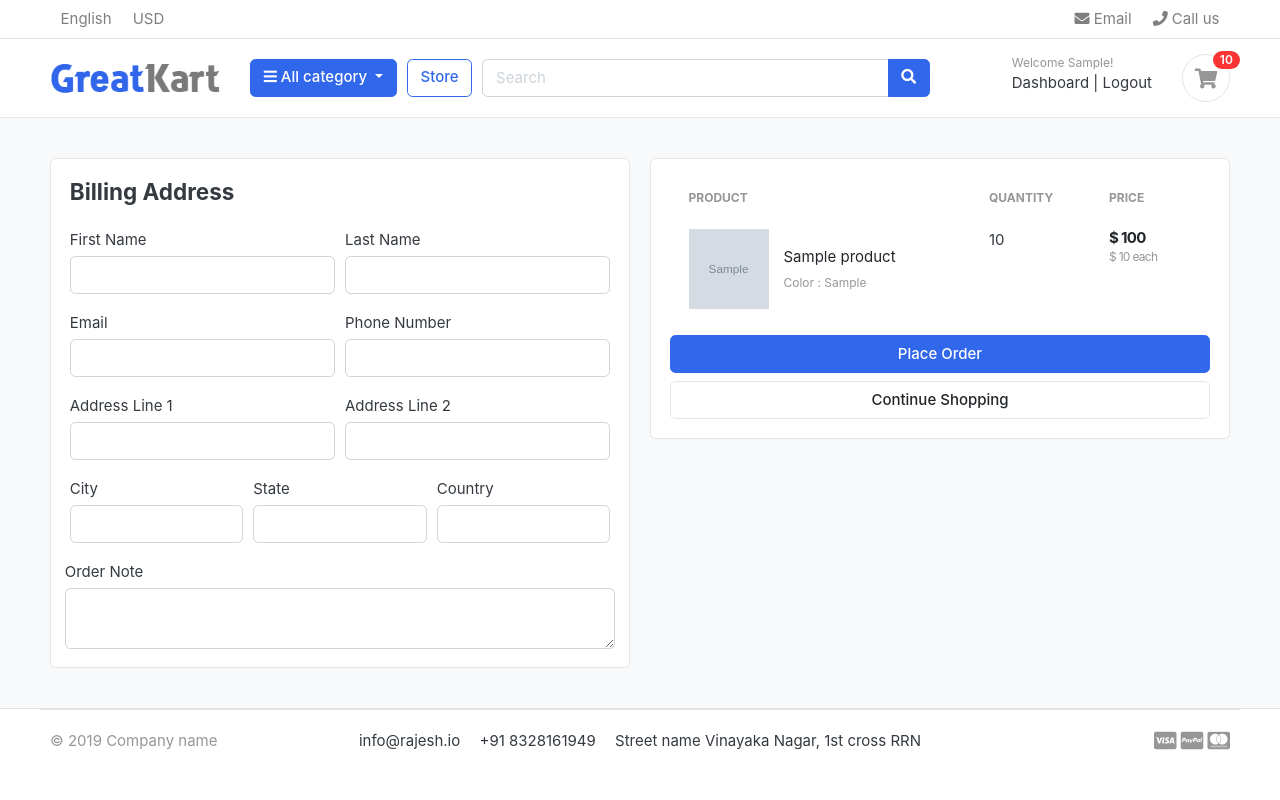
After one commit to Rajeshsingadi/greatkart-django, a Django app: page /cart/checkout/ in a window 1280 px wide. The commit adds this page. Run offline with Django 3.2, Linux system fonts and the light colour scheme; a user stored in the database is signed in; tables that the repository leaves empty hold one stand-in row (values such as "Sample post"); grey boxes marked "Sample" are stand-in pictures; some libraries are stand-ins or nearby versions; some web fonts are replaced.

Commit message:
handled cart and checkout page for users

```diff
--- a/carts/context_processors.py
+++ b/carts/context_processors.py
@@ -9,7 +9,10 @@ def counter(request):
     else:
         try:
             cart = Cart.objects.filter(cart_id=_cart_id(request))
-            cart_items = CartItem.objects.all().filter(cart=cart[:1])
+            if request.user.is_authenticated:
+                cart_items = CartItem.objects.all().filter(user=request.user)
+            else:
+                cart_items = CartItem.objects.all().filter(cart=cart[:1])
             for cart_item in cart_items:
                 cart_count += cart_item.quantity
         except Cart.DoesNotExist:
--- a/carts/models.py
+++ b/carts/models.py
@@ -3,6 +3,7 @@ from django.db import models
 # Create your models here.
 
 from store.models import Product, Variation
+from accounts.models import Account
 
 
 class Cart(models.Model):
@@ -14,9 +15,10 @@ class Cart(models.Model):
 
 
 class CartItem(models.Model):
+    user = models.ForeignKey(Account, on_delete=models.CASCADE, null=True)
     product = models.ForeignKey(Product, on_delete=models.CASCADE)
     variations = models.ManyToManyField(Variation, blank=True)
-    cart = models.ForeignKey(Cart, on_delete=models.CASCADE)
+    cart = models.ForeignKey(Cart, on_delete=models.CASCADE, null=True)
     quantity = models.IntegerField()
     is_activte = models.BooleanField(default=True)
 
--- a/carts/urls.py
+++ b/carts/urls.py
@@ -8,4 +8,5 @@ urlpatterns = [
          views.remove_cart, name="remove_cart"),
     path('remove_cart_item/<int:product_id>/<int:cart_item_id>/',
          views.remove_cart_item, name="remove_cart_item"),
+    path('checkout/', views.checkout, name="checkout"),
 ]
--- a/carts/views.py
+++ b/carts/views.py
@@ -5,6 +5,7 @@ from store.models import Product, Variation
 from .models import Cart, CartItem
 from django.http import HttpResponse
 from django.core.exceptions import ObjectDoesNotExist
+from django.contrib.auth.decorators import login_required
 
 
 def _cart_id(request):
@@ -15,78 +16,142 @@ def _cart_id(request):
 
 
 def add_cart(request, product_id):
+    current_user = request.user
     product = Product.objects.get(id=product_id)
-    product_variation = []
-    if request.method == 'POST':
-        for item in request.POST:
-            key = item
-            value = request.POST[key]
-            try:
-                variation = Variation.objects.get(product=product,
-                                                  variation_category__iexact=key, variation_value__iexact=value)
-                product_variation.append(variation)
-            except:
-                pass
 
-    try:
-        cart = Cart.objects.get(cart_id=_cart_id(request))
-    except Cart.DoesNotExist:
-        cart = Cart.objects.create(
-            cart_id=_cart_id(request)
-        )
-    cart.save()
+    # if the user is authenticated
+    if current_user.is_authenticated:
 
-    is_cart_item_exists = CartItem.objects.filter(
-        product=product, cart=cart).exists()
+        product_variation = []
+        if request.method == 'POST':
+            for item in request.POST:
+                key = item
+                value = request.POST[key]
+                try:
+                    variation = Variation.objects.get(product=product,
+                                                      variation_category__iexact=key, variation_value__iexact=value)
+                    product_variation.append(variation)
+                except:
+                    pass
 
-    if is_cart_item_exists:
-        cart_item = CartItem.objects.filter(
-            product=product, cart=cart)
-        # existing_variations ->database
-        # current_variations -> product_variation
-        # item_id -> database
-        ex_var_list = []
-        id = []
-        for item in cart_item:
-            existing_variation = item.variations.all()
-            ex_var_list.append(list(existing_variation))
-            id.append(item.id)
-        print(ex_var_list)
+        is_cart_item_exists = CartItem.objects.filter(
+            product=product, user=current_user).exists()
 
-        if product_variation in ex_var_list:
-            index = ex_var_list.index(product_variation)
-            item_id = id[index]
-            item = CartItem.objects.get(product=product, id=item_id)
-            item.quantity += 1
-            item.save()
+        if is_cart_item_exists:
+            cart_item = CartItem.objects.filter(
+                product=product, user=current_user)
+            ex_var_list = []
+            id = []
+            for item in cart_item:
+                existing_variation = item.variations.all()
+                ex_var_list.append(list(existing_variation))
+                id.append(item.id)
+
+            if product_variation in ex_var_list:
+                # increase the cart item quantity
+                index = ex_var_list.index(product_variation)
+                item_id = id[index]
+                item = CartItem.objects.get(product=product, id=item_id)
+                item.quantity += 1
+                item.save()
+            else:
+                item = CartItem.objects.create(
+                    product=product, quantity=1, user=current_user)
+
+                if len(product_variation) > 0:
+                    item.variations.clear()
+                    item.variations.add(* product_variation)
+                item.save()
         else:
-            item = CartItem.objects.create(
-                product=product, quantity=1, cart=cart)
+            cart_item = CartItem.objects.create(
+                product=product,
+                quantity=1,
+                user=current_user,
+            )
+            if len(product_variation) > 0:
+                cart_item.variations.clear()
+                cart_item.variations.add(*product_variation)
+            cart_item.save()
+        return redirect('cart')
 
+    # if user is not authenticated
+    else:
+        product_variation = []
+        if request.method == 'POST':
+            for item in request.POST:
+                key = item
+                value = request.POST[key]
+                try:
+                    variation = Variation.objects.get(product=product,
+                                                      variation_category__iexact=key, variation_value__iexact=value)
+                    product_variation.append(variation)
+                except:
+                    pass
+
+        try:
+            cart = Cart.objects.get(cart_id=_cart_id(request))
+        except Cart.DoesNotExist:
+            cart = Cart.objects.create(
+                cart_id=_cart_id(request)
+            )
+        cart.save()
+
+        is_cart_item_exists = CartItem.objects.filter(
+            product=product, cart=cart).exists()
+
+        if is_cart_item_exists:
+            cart_item = CartItem.objects.filter(
+                product=product, cart=cart)
+            # existing_variations ->database
+            # current_variations -> product_variation
+            # item_id -> database
+            ex_var_list = []
+            id = []
+            for item in cart_item:
+                existing_variation = item.variations.all()
+                ex_var_list.append(list(existing_variation))
+                id.append(item.id)
+            print(ex_var_list)
+
+            if product_variation in ex_var_list:
+                # increase the cart item quantity
+                index = ex_var_list.index(product_variation)
+                item_id = id[index]
+                item = CartItem.objects.get(product=product, id=item_id)
+                item.quantity += 1
+                item.save()
+            else:
+                item = CartItem.objects.create(
+                    product=product, quantity=1, cart=cart)
+
+                if len(product_variation) > 0:
+                    item.variations.clear()
+                    item.variations.add(* product_variation)
+                item.save()
+        else:
+            cart_item = CartItem.objects.create(
+                product=product,
+                quantity=1,
+                cart=cart,
+            )
             if len(product_variation) > 0:
-                item.variations.clear()
-                item.variations.add(* product_variation)
-            item.save()
-    else:
-        cart_item = CartItem.objects.create(
-            product=product,
-            quantity=1,
-            cart=cart,
-        )
-        if len(product_variation) > 0:
-            cart_item.variations.clear()
-            cart_item.variations.add(*product_variation)
-        cart_item.save()
-    return redirect('cart')
+                cart_item.variations.clear()
+                cart_item.variations.add(*product_variation)
+            cart_item.save()
+        return redirect('cart')
 
 
 def remove_cart(request, product_id, cart_item_id):
-    cart = Cart.objects.get(cart_id=_cart_id(request))
+
     product = get_object_or_404(Product, id=product_id)
     try:
-
-        cart_item = CartItem.objects.get(
-            product=product, cart=cart, id=cart_item_id)
+        if request.user.is_authenticated:
+            cart_item = CartItem.objects.get(
+                product=product, user=request.user, id=cart_item_id)
+        else:
+            cart = Cart.objects.get(cart_id=_cart_id(request))
+            cart_item = CartItem.objects.get(
+                product=product, cart=cart, id=cart_item_id)
         if cart_item.quantity > 1:
             cart_item.quantity -= 1
             cart_item.save()
@@ -99,20 +164,29 @@ def remove_cart(request, product_id, cart_item_id):
 
 
 def remove_cart_item(request, product_id, cart_item_id):
-    cart = Cart.objects.get(cart_id=_cart_id(request))
+
     product = get_object_or_404(Product, id=product_id)
-    cart_item = CartItem.objects.get(
-        product=product, cart=cart, id=cart_item_id)
+    if request.user.is_authenticated:
+        cart_item = CartItem.objects.get(
+            product=product, user=request.user, id=cart_item_id)
+    else:
+        cart = Cart.objects.get(cart_id=_cart_id(request))
+        cart_item = CartItem.objects.get(
+            product=product, cart=cart, id=cart_item_id)
     cart_item.delete()
     return redirect('cart')
 
 
-def cart(request, total=0, quantity=0, cart_item=None):
+def cart(request, total=0, quantity=0, cart_items=None):
     try:
         tax = 0
         grand_total = 0
-        cart = Cart.objects.get(cart_id=_cart_id(request))
-        cart_items = CartItem.objects.filter(cart=cart, is_activte=True)
+        if request.user.is_authenticated:
+            cart_items = CartItem.objects.filter(
+                user=request.user, is_activte=True)
+        else:
+            cart = Cart.objects.get(cart_id=_cart_id(request))
+            cart_items = CartItem.objects.filter(cart=cart, is_activte=True)
         for cart_item in cart_items:
             total += (cart_item.product.price * cart_item.quantity)
             quantity += cart_item.quantity
@@ -121,12 +195,44 @@ def cart(request, total=0, quantity=0, cart_item=None):
 
     except ObjectDoesNotExist:
         pass
+
     context = {
         'total': total,
         'quantity': quantity,
         'cart_items': cart_items,
         'tax': tax,
         'grand_total': grand_total,
-
     }
     return render(request, 'store/cart.html', context)
+
+
+@login_required(login_url='login')
+def checkout(request, total=0, quantity=0, cart_items=None):
+    try:
+        tax = 0
+        grand_total = 0
+        if request.user.is_authenticated:
+            cart_items = CartItem.objects.filter(
+                user=request.user, is_activte=True)
+        else:
+            cart = Cart.objects.get(cart_id=_cart_id(request))
+            cart_items = CartItem.objects.filter(cart=cart, is_activte=True)
+
+        for cart_item in cart_items:
+            total += (cart_item.product.price * cart_item.quantity)
+            quantity += cart_item.quantity
+        tax = (2*total)/100
+        grand_total = total + tax
+
+    except ObjectDoesNotExist:
+        pass
+
+    context = {
+        'total': total,
+        'quantity': quantity,
+        'cart_items': cart_items,
+        'tax': tax,
+        'grand_total': grand_total,
+    }
+
+    return render(request, 'store/checkout.html', context)
--- a/greatkart/settings.py
+++ b/greatkart/settings.py
@@ -145,6 +145,6 @@ MESSAGE_TAGS = {
 # SMTP CONFIGURATION
 EMAIL_HOST = 'smtp.gmail.com'
 EMAIL_PORT = 587
-EMAIL_HOST_USER = "user your admin email address"
+EMAIL_HOST_USER = "type you email"
 EMAIL_HOST_PASSWORD = 'email password'
 EMAIL_USE_TLS = True
--- a/templates/store/cart.html
+++ b/templates/store/cart.html
@@ -106,7 +106,7 @@ onclick = "return confirm('Are you sure you want to delete this item?')" class="
     <p class="text-center mb-3">
       <img src="{% static './images/misc/payments.png' %}" height="26">
     </p>
-    <a href="./place-order.html" class="btn btn-primary btn-block"> Checkout </a>
+    <a href="{% url 'checkout' %}" class="btn btn-primary btn-block"> Checkout </a>
     <a href="{% url 'store' %}" class="btn btn-light btn-block">Continue Shopping</a>
   </div> <!-- card-body.// -->
   </div> <!-- card.// -->
--- /dev/null
+++ b/templates/store/checkout.html
@@ -0,0 +1,145 @@
+{% extends 'base.html' %}
+{% load static %}
+{% block content %}
+
+<section class="section-content padding-y bg">
+<div class="container">
+
+<!-- ============================ COMPONENT 1 ================================= -->
+
+
+<div class="row">
+<aside class="col-lg-6">
+<div class="card">
+    <div class="card-body">
+        <h4 class ="card-title mb-4">Billing Address</h4>
+        <form action="" METHOD="POST">
+        {% csrf_token %}
+            <div class="form-row">
+                <div class="col form-group">
+                    <label for="">First Name</label>
+                    <input type="text" name="first_name" class= "form-control" required>
+                </div>
+                <div class="col form-group">
+                    <label for="">Last Name</label>
+                    <input type="text" name="last_name" class= "form-control" required>
+                </div>
+            </div>
+
+            <div class="form-row">
+                <div class="col form-group">
+                    <label for="">Email</label>
+                    <input type="email" name="email" class= "form-control" required>
+                </div>
+                <div class="col form-group">
+                    <label for="">Phone Number</label>
+                    <input type="text" name="phone" class= "form-control" required>
+                </div>
+            </div>
+
+            <div class="form-row">
+                <div class="col form-group">
+                    <label for="">Address Line 1</label>
+                    <input type="text" name="address_line_1" class= "form-control" required>
+                </div>
+                <div class="col form-group">
+                    <label for="">Address Line 2</label>
+                    <input type="text" name="address_line_2" class= "form-control">
+                </div>
+            </div>
+
+            <div class="form-row">
+                <div class="col form-group">
+                    <label for="">City</label>
+                    <input type="text" name="city" class= "form-control" required>
+                </div>
+                <div class="col form-group">
+                    <label for="">State</label>
+                    <input type="text" name="state" class= "form-control" required>
+                </div>
+                <div class="col form-group">
+                    <label for="">Country</label>
+                    <input type="text" name="country" class= "form-control" required>
+                </div>
+            </div>
+
+            <div class="form-row">
+                <label for="">Order Note</label>
+                <textarea name="order_note" rows="2" class = "form-control"></textarea>
+            </div>
+
+
+
+    </div>
+
+</div> <!-- card.// -->
+
+</aside> <!-- col.// -->
+<aside class="col-lg-6">
+
+  <div class="card">
+  <div class="card-body">
+    <table class="table table-borderless table-shopping-cart">
+<thead class="text-muted">
+<tr class="small text-uppercase">
+<th scope="col">Product</th>
+<th scope="col" width="120">Quantity</th>
+<th scope="col" width="120">Price</th>
+
+</tr>
+</thead>
+<tbody>
+  {% for cart_item in cart_items%}
+<tr>
+<td>
+  <figure class="itemside align-items-center">
+    <div class="aside"><img src="{{cart_item.product.images.url}}" class="img-sm"></div>
+    <figcaption class="info">
+      <a href="{{cart_item.product.get_url }}" class="title text-dark">{{ cart_item.product.product_name }}</a>
+      <p class="text-muted small">
+      {% if cart_item.variations.all %}
+        {% for item in cart_item.variations.all %}
+          {{item.variation_category | capfirst}} : {{item.variation_value | capfirst}} <br>
+        {% endfor %}
+      {% endif %}
+
+
+      </p>
+    </figcaption>
+  </figure>
+</td>
+<td>
+  <label for="">{{cart_item.quantity}}</label>
+</td>
+<td>
+  <div class="price-wrap">
+    <var class="price">$ {{cart_item.sub_total}}</var>
+    <small class="text-muted"> $ {{cart_item.product.price}} each </small>
+  </div> <!-- price-wrap .// -->
+</td>
+
+</tr>
+
+{%  endfor %}
+
+    </tbody>
+    </table>
+        <button type="submit" name="submit" class="btn btn-primary btn-block">Place Order</button>
+        <a href="{% url 'store' %}" class="btn btn-light btn-block">Continue Shopping</a>
+  </form>
+    </div> <!-- card-body.// -->
+    </div> <!-- card.// -->
+
+
+
+</aside> <!-- col.// -->
+
+
+</div> <!-- row.// -->
+
+<!-- ============================ COMPONENT 1 END .// ================================= -->
+
+</div> <!-- container .//  -->
+</section>
+<!-- ========================= SECTION CONTENT END// ========================= -->
+{% endblock %}
```
Also changed, not shown: accounts/views.py (+56 -1 lines), carts/migrations/0003_auto_20210704_2131.py (added), store/migrations/0003_auto_20210704_2131.py (added).
